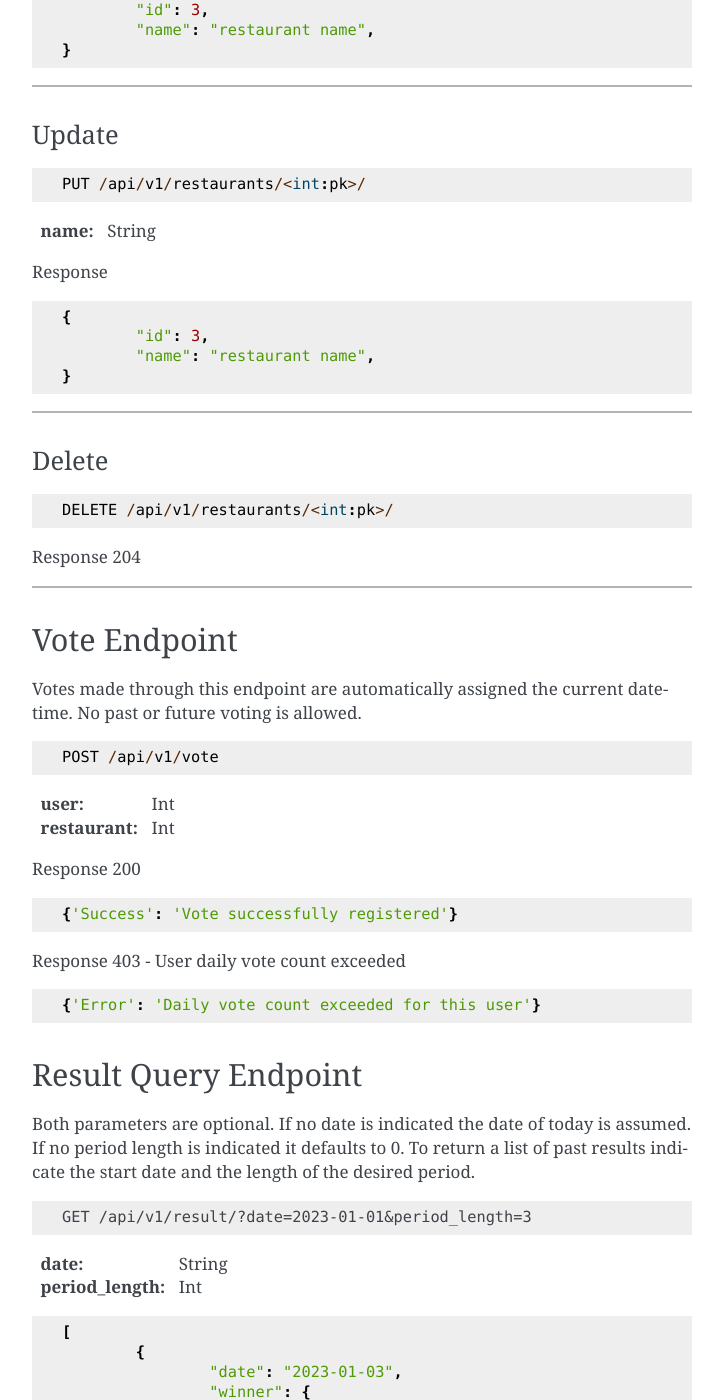
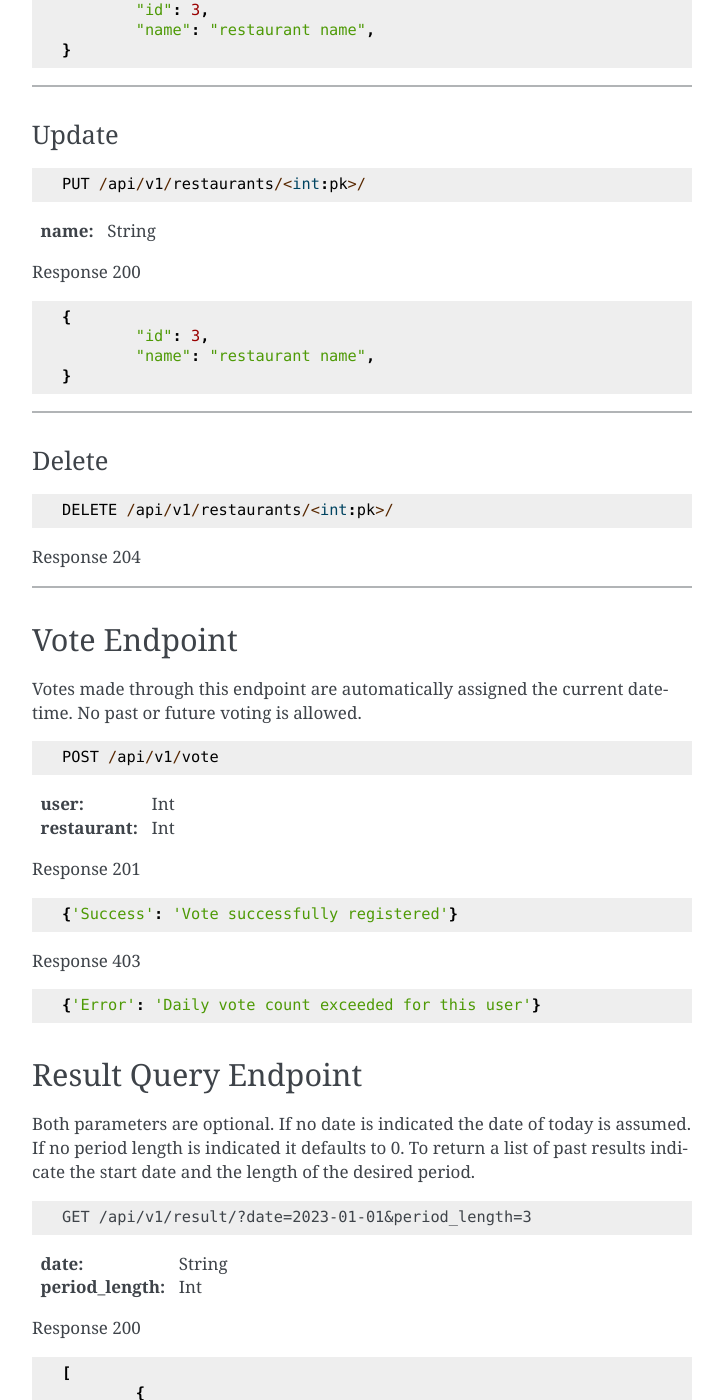
Before and after one commit to beikeni/convious, a Sphinx documentation site: the page built from docs/source/API.rst, in a window 1280 px wide and 1400 px high, scrolled down 722 px. Shown: the whole window, without its empty margins (388-1111 px from the left). Built offline with Sphinx 7.4.7, drawn with Linux system fonts in a browser that asks for light colours; some of the changed text lies outside the part shown.

```diff
--- a/docs/source/API.rst
+++ b/docs/source/API.rst
@@ -12,7 +12,7 @@ List
 
 	GET /api/v1/restaurants/
 
-Response
+Response 200
 
 .. code-block::
 
@@ -34,7 +34,7 @@ Create
 
 :name: String
 
-Response
+Response 201
 
 .. code-block::
 
@@ -54,7 +54,7 @@ Update
 
 :name: String
 
-Response
+Response 200
 
 .. code-block::
 
@@ -89,13 +89,13 @@ Votes made through this endpoint are automatically assigned the current datetime
 :user: Int
 :restaurant: Int
 
-Response 200
+Response 201
 
 .. code-block::
 
 	{'Success': 'Vote successfully registered'}
 
-Response 403 - User daily vote count exceeded
+Response 403
 
 .. code-block::
 
@@ -116,6 +116,8 @@ To return a list of past results indicate the start date and the length of the d
 
 :date: String
 :period_length: Int
+
+Response 200
 
 .. code-block::
 
--- a/docs/source/index.rst
+++ b/docs/source/index.rst
@@ -1,7 +1,5 @@
-.. mozio documentation master file, created by
-   sphinx-quickstart on Wed Dec 14 15:07:30 2022.
-   You can adapt this file completely to your liking, but it should at least
-   contain the root `toctree` directive.
+.. convious documentation master file, created by
+   sphinx-quickstart on Thu Feb 9 15:07:30 2023.
 
 Welcome to Alessandro Baccini's Convious Test Task documentation!
 =================================
```
Also changed, not shown: 2 other files.
